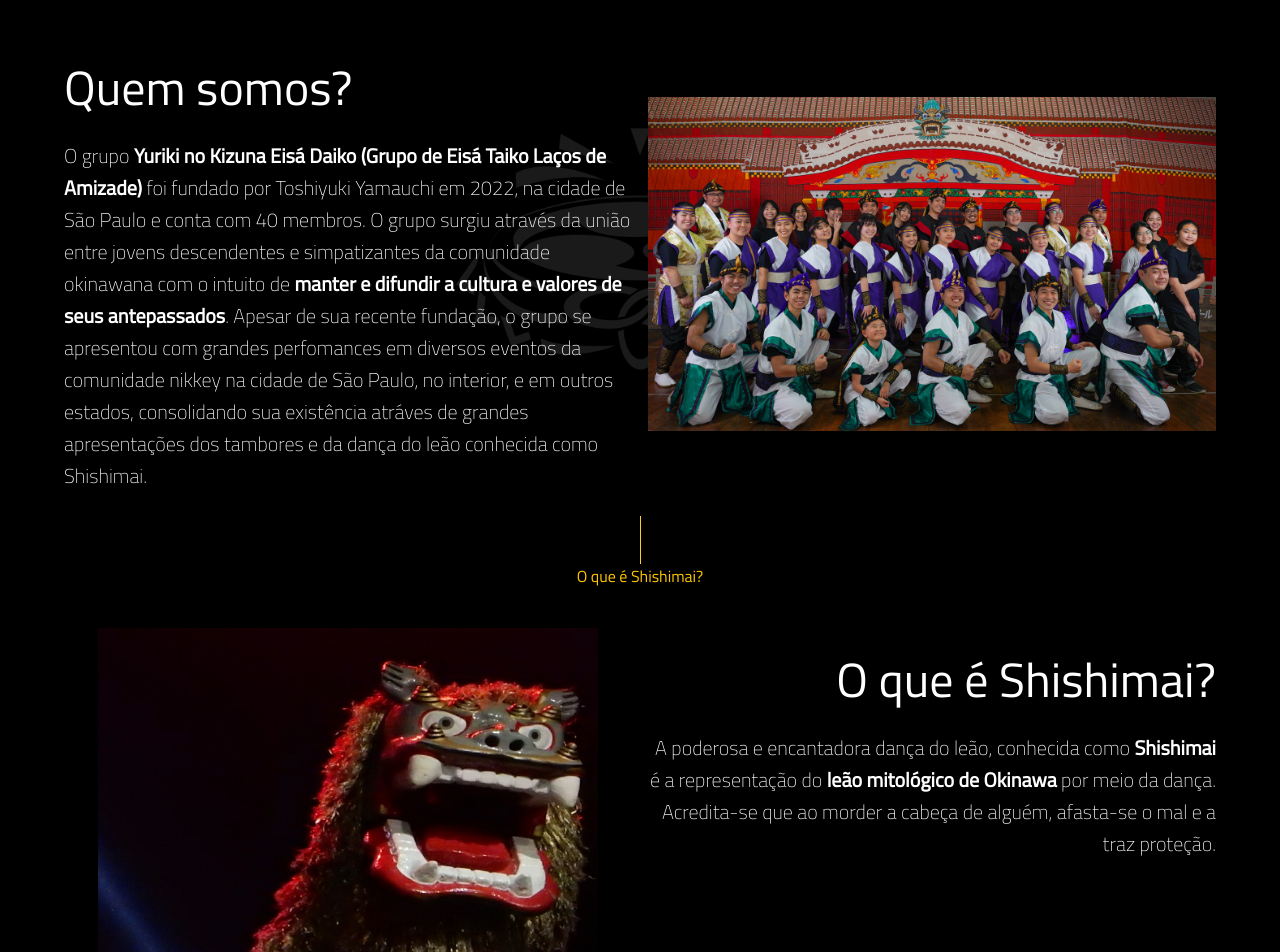
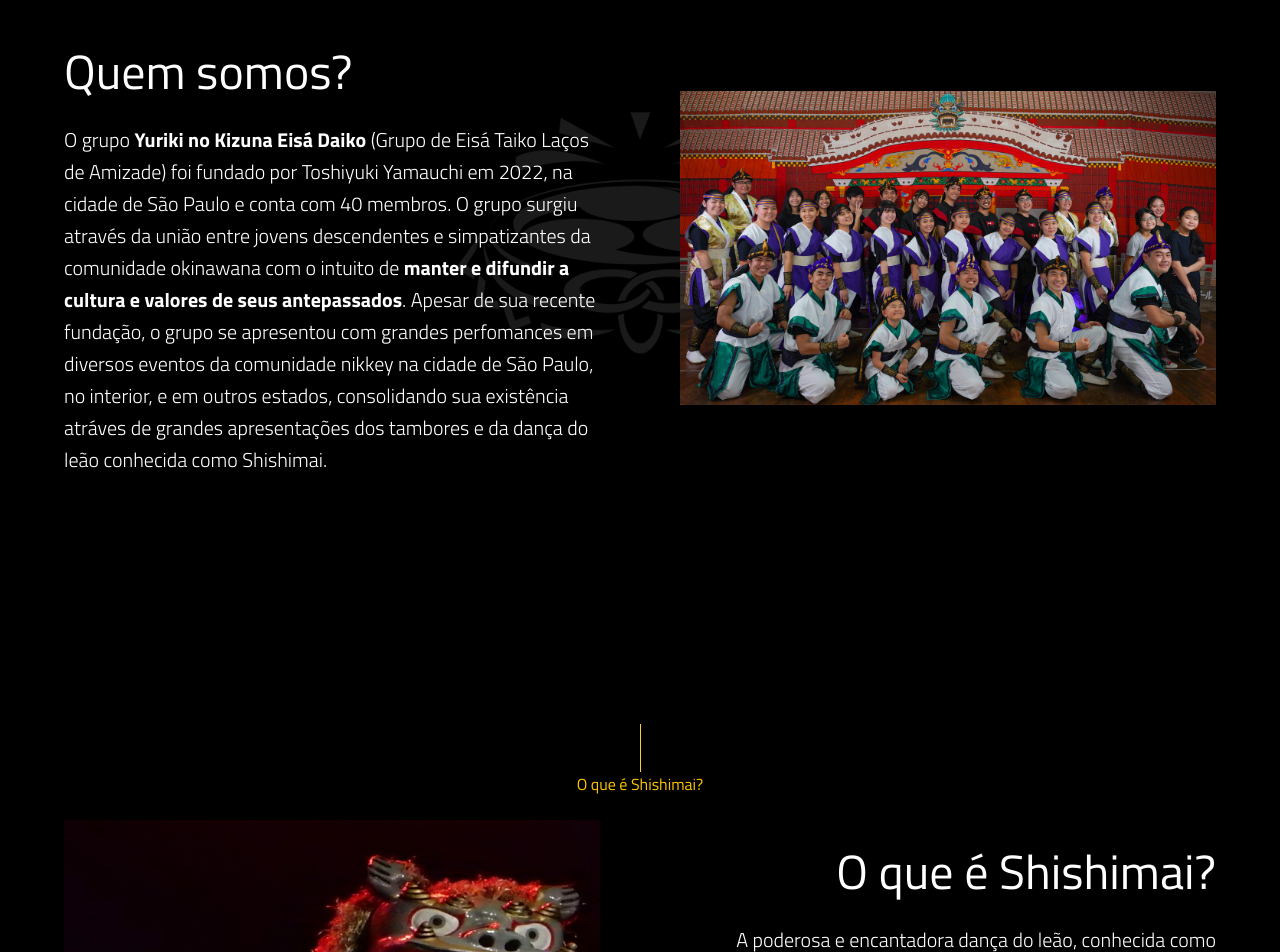
Before and after one commit to YurikiNoKizuna/YurikiNoKizuna.github.io, a React (Create React App) app: page / in a window 1280 px wide. Shown: the part 1460-2412 px from the top of the page. Built offline with nearby package versions, Linux system fonts and the light colour scheme.

Commit message:
Ajustados espacamentos e fontes

```diff
--- a/public/index.html
+++ b/public/index.html
@@ -3,7 +3,11 @@
   <head>
     <link rel="preconnect" href="https://fonts.googleapis.com">
     <link rel="preconnect" href="https://fonts.gstatic.com" crossorigin>
-    <link href="https://fonts.googleapis.com/css2?family=Titillium+Web:ital,wght@0,200;0,300;0,400;1,200&display=swap" rel="stylesheet">
+    <link rel="preconnect" href="https://fonts.googleapis.com">
+<link rel="preconnect" href="https://fonts.gstatic.com" crossorigin>
+<link rel="preconnect" href="https://fonts.googleapis.com">
+<link rel="preconnect" href="https://fonts.gstatic.com" crossorigin>
+<link href="https://fonts.googleapis.com/css2?family=Titillium+Web:ital,wght@0,200;0,300;0,400;0,600;0,700;1,200;1,300;1,400&display=swap" rel="stylesheet">
     <script src="https://ajax.googleapis.com/ajax/libs/jquery/3.6.4/jquery.min.js"></script>
     <meta charset="utf-8" />
     <link rel="icon" href="%PUBLIC_URL%/logo.png" />
--- a/src/pages/eisa.js
+++ b/src/pages/eisa.js
@@ -13,12 +13,12 @@ function page() {
         O que é Eisá?
         </Typography>
         </Box>
-    <Grid sx={{my:'3vh'}} container spacing={2}>
+    <Grid sx={{my:'3vh'}} container columnSpacing={10}>
         <Grid item xs={12} md={6}>
         <Typography id="sobre" sx={{my:'3vh'}} variant='h3'>
         O que é Eisá?
         </Typography>
-        <Typography variant='h6' fontWeight={100}>
+        <Typography variant='h6' fontWeight={300}>
         O <b>Eisá</b> é uma dança artística de Okinawa, em que os dançarinos tocam seus poderosos <b>tambores</b> ao som de músicas populares, criando um <b>espetáculo cheio de energia</b>.<br />Esta arte surgiu
         tradicionalmente para homenagear os antepassados no período do Obon (finados).
         </Typography>
--- a/src/pages/feedbacks.js
+++ b/src/pages/feedbacks.js
@@ -8,14 +8,14 @@ import quote from './../images/quote.png';
 function page() {
 
   return (
-    <Box sx={{minHeight:'60vh', color: 'white'}}>
+    <Box sx={{minHeight:'60vh', color: 'white', fontWeight:'300'}}>
     <Vertical/>
     <Box sx={{justifyContent:'center', display: 'flex'}}>
         <Typography color='#FFC700'>
         Feedbacks
         </Typography>
         </Box>
-    <Grid sx={{mt:'3vh', mb:'4vh'}} container spacing={2}>
+    <Grid sx={{mt:'3vh', mb:'4vh'}} container rowSpacing={4} columnSpacing={8}>
           <Grid item sx={{ display:'flex', alignItems:'center' }} xs={12} md={6}>
             <Box
               component="img"
@@ -29,7 +29,7 @@ function page() {
         <Box component="img" sx={{
                 width:'5vh', position:'absolute', zIndex: '-1', opacity: '0.4'
               }} src={quote} />
-        <Typography sx={{ mx:'2xh', mb:'3vh', fontWeight:'100'}} variant='h6'>
+        <Typography sx={{ mx:'2xh', mb:'3vh'}} variant='h6'>
         “A participação do grupo Yuriki no Kizuna Eisá Daiko foi <b>extremamente profissional</b>. Nós, da Organização do Festival da Cultura Japonesa de Salvador, só temos a agradecer aos integrantes do grupo pela <b>postura exemplar</b> adotada em cada um dos momentos que envolveu a participação. Sua apresentação <b>abrilhantou o Festival</b>, agradando todo público presente."
         </Typography>
         <Typography sx={{ mx:'2xh', mb:'1vh'}} variant='h6'>
@@ -43,14 +43,14 @@ function page() {
 
     <Divider sx={{ mt:'3vh', bgcolor:'grey', display: {md: 'none'} }} />
 
-    <Grid sx={{my:'4vh'}} container spacing={2}>
+    <Grid sx={{my:'4vh'}} container rowSpacing={4} columnSpacing={8}>
     <Grid sx={{textAlign:'right'}} item xs={12} md={6}>
         <Box sx={{textAlign:'left'}}>
         <Box component="img" sx={{
                 width:'5vh', position:'absolute', zIndex: '-1', opacity: '0.4'
               }} src={quote} />
         </Box>
-        <Typography sx={{ mx:'2xh', mb:'3vh', fontWeight:'100'}} variant='h6'>
+        <Typography sx={{ mx:'2xh', mb:'3vh'}} variant='h6'>
         “A Mostra Japão <b>admira e parabeniza</b> o trabalho do Grupo Yuriki no Kizuna. Sempre fazemos questão de ter os espetáculos deles em nossos eventos realizados, pois eles trazem em suas apresentações de taiko e shishimai, toda a <b>emoção e carisma</b> que queremos passar para o publico que vem prestigiar. Temos orgulho das nossas raízes Okinawa e <b>ficamos muito felizes em ter encontrado um grupo tão dedicado e incrível.</b>"
         </Typography>
         <Typography sx={{ mx:'2xh', mb:'1vh'}} variant='h6'>
@@ -73,12 +73,12 @@ function page() {
 
     <Divider sx={{ mt:'3vh', bgcolor:'grey', display: {md: 'none'} }} />
 
-    <Grid sx={{my:'4vh'}} container spacing={2}>
+    <Grid sx={{my:'4vh'}} container rowSpacing={4} columnSpacing={8}>
         <Grid item xs={12}>
         <Box component="img" sx={{
                 width:'5vh', position:'absolute', zIndex: '-1', opacity: '0.4'
               }} src={quote} />
-        <Typography sx={{ mx:'2xh', mb:'3vh', fontWeight:'100', textAlign:'center'}} variant='h6'>
+        <Typography sx={{ mx:'2xh', mb:'3vh', textAlign:'center'}} variant='h6'>
         “Seja quando encontrei o grupo Yuriki em eventos, seja quando recebi o grupo no evento de Piracicaba, 3 palavras os caracterizam: <b>respeito, excelência e carisma</b>! Sempre em contato pra alinhar detalhes, todos os integrantes <b>extremamente educados e solicitos</b> com toda comissão organizadora antes, durante e após o evento! Fora que são um <b>espetáculo</b> a parte! <b>Sem dúvida uma atração que não pode faltar nos festivais</b>."
         </Typography>
         <Typography sx={{ mx:'2xh', mb:'1vh'}} variant='h6'>
--- a/src/pages/shishimai.js
+++ b/src/pages/shishimai.js
@@ -6,7 +6,7 @@ import shishimai from './../images/shishimai.jpeg';
 function page() {
 
   return (
-    <Box sx={{minHeight:'60vh'}}>
+    <Box sx={{minHeight:'100vh'}}>
     <Vertical/>
     <Box sx={{justifyContent:'center', display: 'flex'}}>
         <Typography color='#FFC700'>
@@ -15,12 +15,12 @@ function page() {
         </Box>
         <Box sx={{justifyContent:'center', display: 'flex'}}>
         </Box>
-    <Grid sx={{my:'3vh'}} container spacing={2}>
+    <Grid sx={{my:'3vh'}} container columnSpacing={10}>
         <Grid sx={{ display:'flex', alignItems:'center' }} item xs={12} md={6}>
         <Box
               component="img"
               sx={{
-                display:'flex', mx: 'auto', maxWidth: '100%', maxHeight:'500px'
+                display:'flex', mx: 'auto', maxWidth: '100%', maxHeight:'1200px'
               }}
               src={shishimai}
             />
@@ -29,7 +29,7 @@ function page() {
         <Typography id="sobre" sx={{my:'3vh'}} variant='h3'>
         O que é Shishimai?
         </Typography>
-        <Typography variant='h6' fontWeight={100}>
+        <Typography variant='h6' fontWeight={300}>
         A poderosa e encantadora dança do leão, conhecida como <b>Shishimai</b> é a representação do <b>leão mitológico de Okinawa</b> por meio da dança.<br />
         Acredita-se que ao morder a cabeça de alguém, afasta-se o mal e a traz proteção.
         </Typography>
--- a/src/pages/sobre.js
+++ b/src/pages/sobre.js
@@ -7,25 +7,23 @@ import sobre from './../images/sobre.jpg';
 function page() {
 
   return (
-    <Box id='sobre' sx={{minHeight:'60vh'}}>
+    <Box id='sobre' sx={{minHeight:'100vh'}}>
     <Vertical/>
-    <Box sx={{textAlign:'center'}}>
-    </Box>
     <Box sx={{justifyContent:'center', display: 'flex'}}>
         <Typography color='#FFC700'>
         友力の絆エイサー太鼓
         </Typography>
     </Box>
 
-    <Grid sx={{my:'3vh'}} container spacing={2}>
+    <Grid sx={{my:'3vh'}} container columnSpacing={10}>
         <Grid item xs={12} md={6}>
         <Typography sx={{my:'3vh'}} variant='h3'>
         Quem somos?
         </Typography>
         <Box component="img" sx={{ zIndex:'-1', width:{xs:'70%', md:'40%', lg:'30%'}, opacity:'0.1', position:'absolute', marginLeft:'auto', marginRight:'auto', left: 0, right: 0, textAlign:'center', marginTop:'-2vh'}} src={logoWhite} />
-        <Typography variant='h6' fontWeight={100}>
-        O grupo <b>Yuriki no Kizuna Eisá Daiko (Grupo de Eisá Taiko
-Laços de Amizade)</b> foi fundado por Toshiyuki Yamauchi
+        <Typography variant='h6' fontWeight={300}>
+        O grupo <b>Yuriki no Kizuna Eisá Daiko</b> (Grupo de Eisá Taiko
+Laços de Amizade) foi fundado por Toshiyuki Yamauchi
 em 2022, na cidade de São Paulo e conta com 40
 membros.
 O grupo surgiu através da união entre jovens
```
